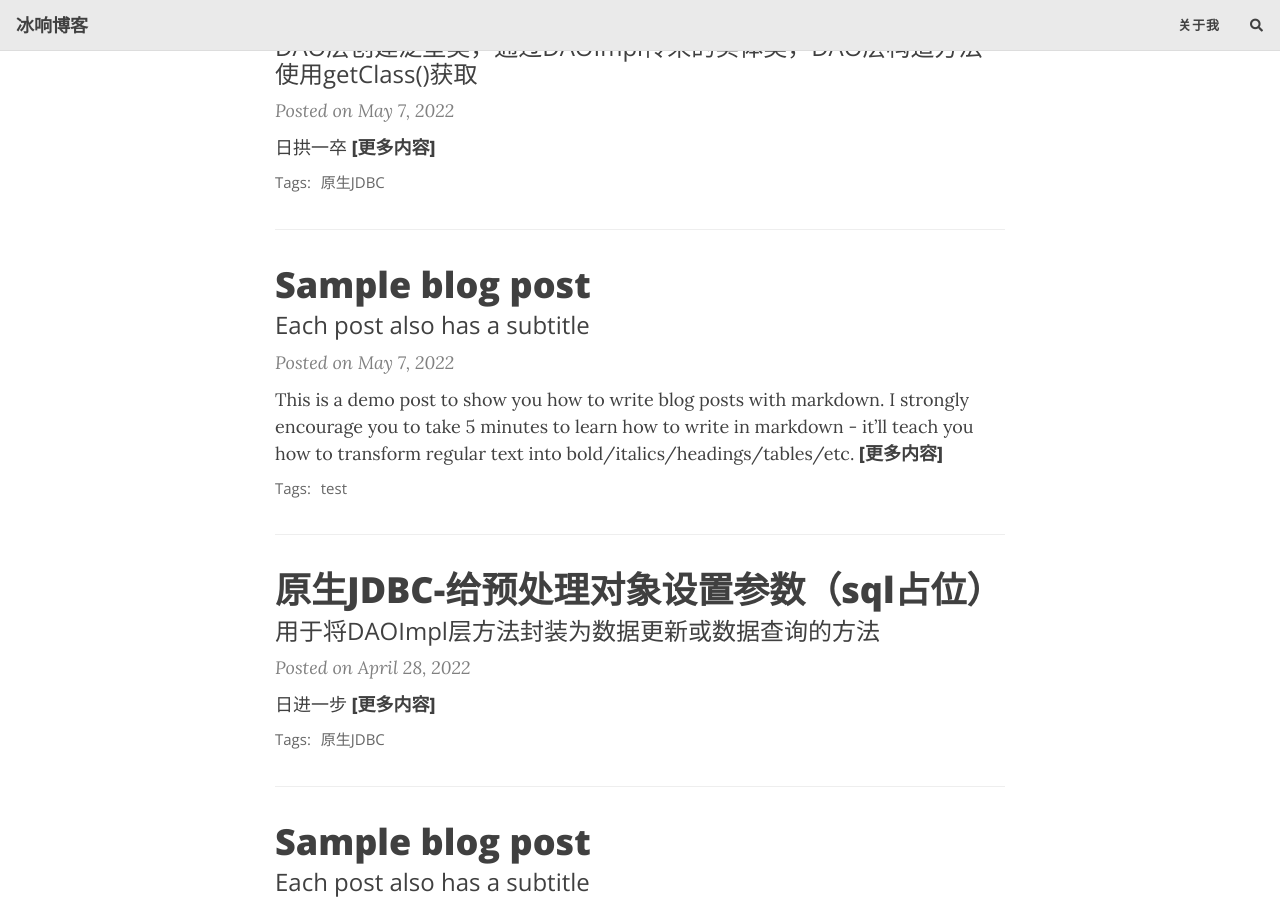
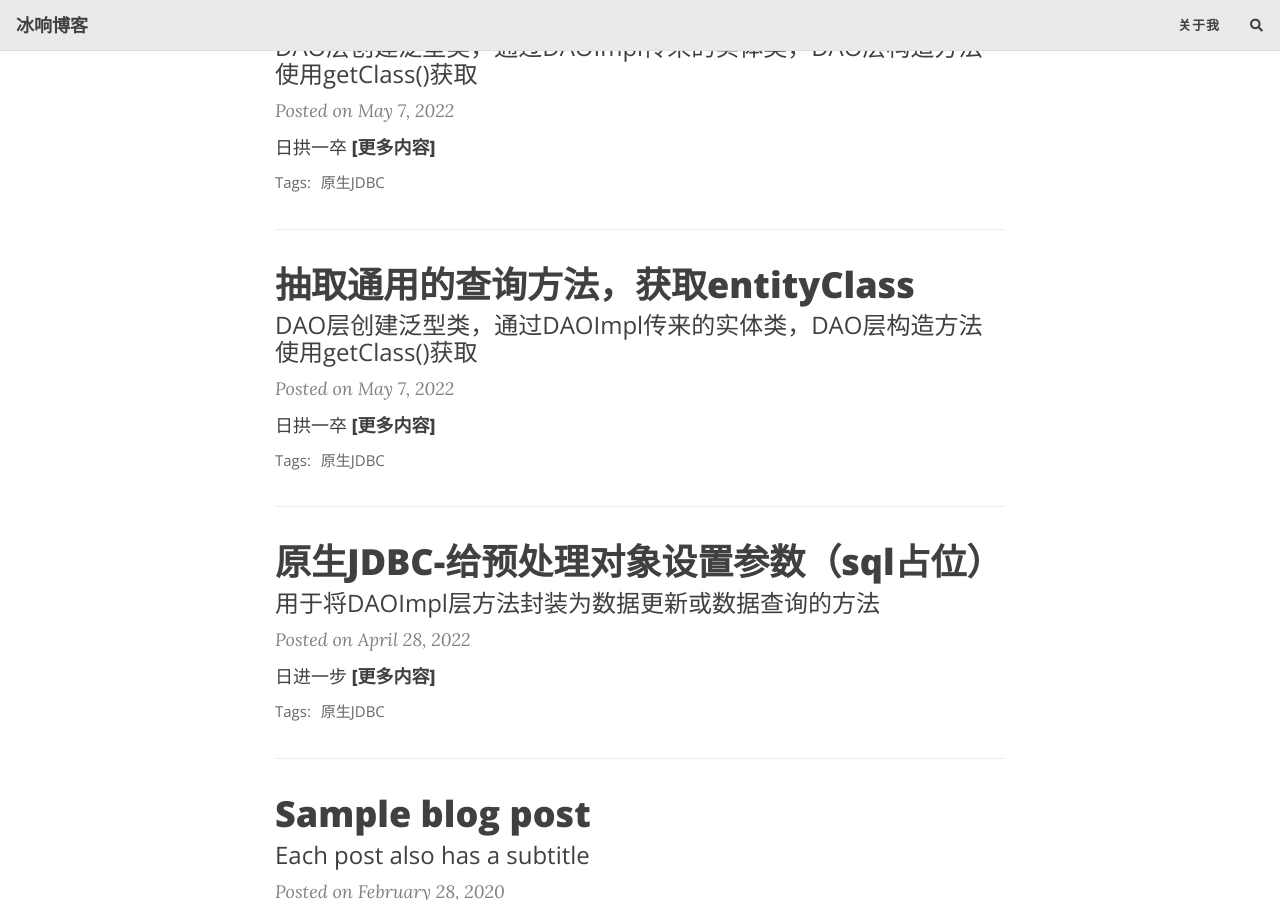
Before and after one commit to violet-ff1/blog, a Jekyll site: the page built from index.html, in a window 1280 px wide and 900 px high, scrolled down 352 px. Built offline with Jekyll 4.4.1, drawn with Linux system fonts in a browser that asks for light colours; nearby versions of some CDN libraries; the list of posts is cut into pages by our own code; comment, search, counter and statistics services are not loaded.

Commit message:
Update 2022-05-07-hello03.md

````diff
--- a/_posts/2022-05-07-hello03.md
+++ b/_posts/2022-05-07-hello03.md
@@ -1,78 +1,30 @@
 ---
 layout: post
-title: Sample blog post
-subtitle: Each post also has a subtitle
+title: 抽取通用的查询方法，获取entityClass
+subtitle: DAO层创建泛型类，通过DAOImpl传来的实体类，DAO层构造方法使用getClass()获取
 gh-repo: daattali/beautiful-jekyll
 gh-badge: [star, fork, follow]
-tags: [test]
+tags: [原生JDBC]
 comments: true
 ---
 
-This is a demo post to show you how to write blog posts with markdown.  I strongly encourage you to [take 5 minutes to learn how to write in markdown](https://markdowntutorial.com/) - it'll teach you how to transform regular text into bold/italics/headings/tables/etc.
+日拱一卒
 
-**Here is some bold text**
+**为了抽取通用的查询方法，sql可以使用Objec占位，但是无法确定其实体类的属性类型，故DAO需获取实体类。下面则是展示DAO使用泛型类，通过DAOImpl传实体类，DAO的构造方法使用getClass()获取**
 
-## Here is a secondary heading
-
-Here's a useless table:
-
-| Number | Next number | Previous number |
-| :------ |:--- | :--- |
-| Five | Six | Four |
-| Ten | Eleven | Nine |
-| Seven | Eight | Six |
-| Two | Three | One |
-
-
-How about a yummy crepe?
-
-![Crepe](https://s3-media3.fl.yelpcdn.com/bphoto/cQ1Yoa75m2yUFFbY2xwuqw/348s.jpg)
-
-It can also be centered!
-
-![Crepe](https://s3-media3.fl.yelpcdn.com/bphoto/cQ1Yoa75m2yUFFbY2xwuqw/348s.jpg){: .mx-auto.d-block :}
-
-Here's a code chunk:
-
-~~~
-var foo = function(x) {
-  return(x + 5);
-}
-foo(3)
-~~~
-
-And here is the same code with syntax highlighting:
-
-```javascript
-var foo = function(x) {
-  return(x + 5);
-}
-foo(3)
-```
-
-And here is the same code yet again but with line numbers:
-
+代码展示：
 {% highlight javascript linenos %}
-var foo = function(x) {
-  return(x + 5);
-}
-foo(3)
+ public BaseDAO() {
+        //getClass() 获取Class对象，当前执行的是new FruitDaoImpl()，创建的是FruitDAOImpl的实例
+        //那么子类构造方法内部首先调用父类BaseDAO的无参构造方法
+        //因此此处的getClass()会被执行，但是getClass获取的是FruitDAOImpl的Class
+        //所以getGenericSuperclass()获取到的是BaseDAO的Class
+        Type genericSuperclass = getClass().getGenericSuperclass();
+        //ParameterizedType 参数化类型
+        Type[] actualTypeArguments = ((ParameterizedType) genericSuperclass).getActualTypeArguments();
+        //只需获取一个即可
+        Type actualType = actualTypeArguments[0];
+    }
 {% endhighlight %}
 
-## Boxes
-You can add notification, warning and error boxes like this:
-
-### Notification
-
-{: .box-note}
-**Note:** This is a notification box.
-
-### Warning
-
-{: .box-warning}
-**Warning:** This is a warning box.
-
-### Error
-
-{: .box-error}
-**Error:** This is an error box.
+解决问题，解决了DAO类无法确定实体类进行的查询rs.get？()。
````
